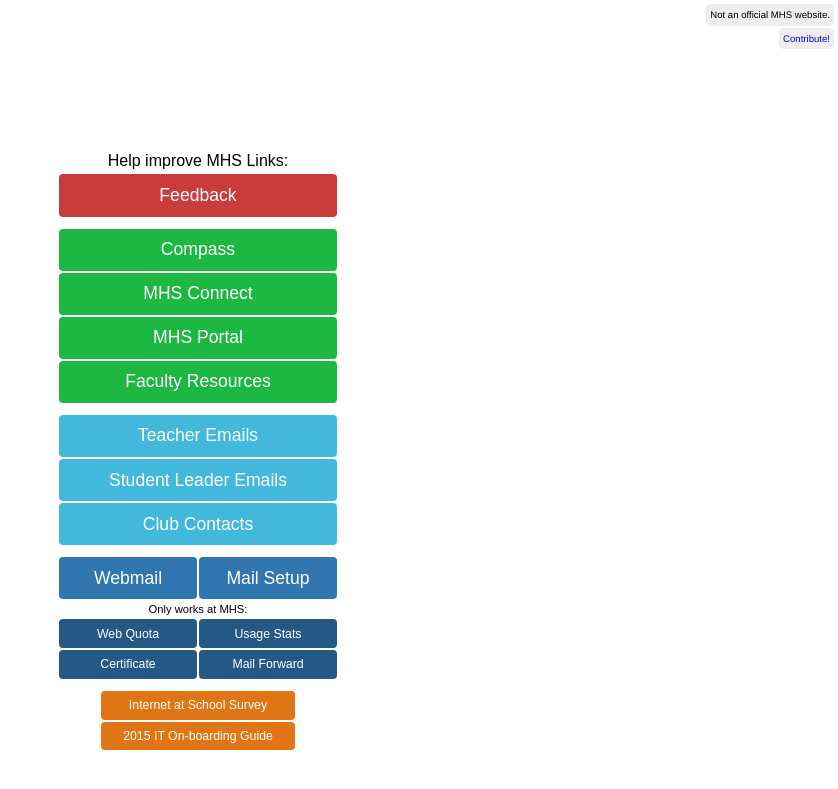
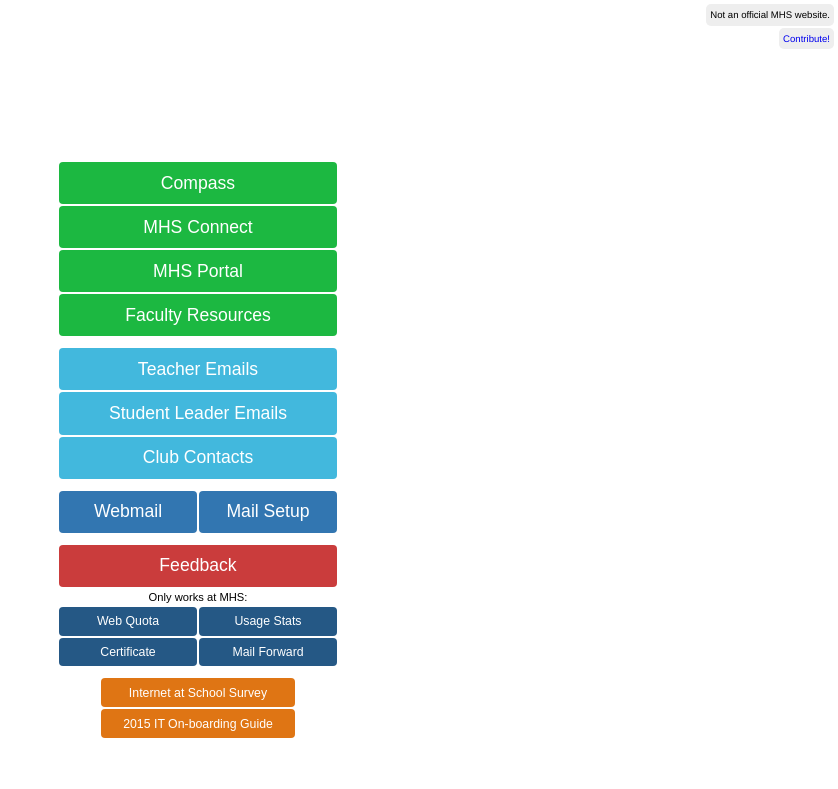
Before and after one commit to mhslinks/mhslinks.github.io, a Jekyll site: the page built from index.html, in a window 1280 px wide. Shown: the top 789 px of the page, without its empty margins (442-1280 px from the left). Built offline with Jekyll 4.4.1, drawn with Linux system fonts in a browser that asks for light colours.

Commit message:
move feedback link

```diff
--- a/_data/links.yml
+++ b/_data/links.yml
@@ -1,12 +1,3 @@
-- text: "Help improve MHS Links:"
-
-- name: Feedback
-  url: http://goo.gl/forms/M9wpKCkuBq
-  size: 1-1
-  colour: red
-
--
-
 - name: Compass
   url: https://mhs.vic.jdlf.com.au
   size: 1-1
@@ -55,3 +46,10 @@
   url: http://pdrew.me/MHS/mailprofile.html
   size: 1-2
   colour: blue
+
+-
+
+- name: Feedback
+  url: http://goo.gl/forms/M9wpKCkuBq
+  size: 1-1
+  colour: red
```
